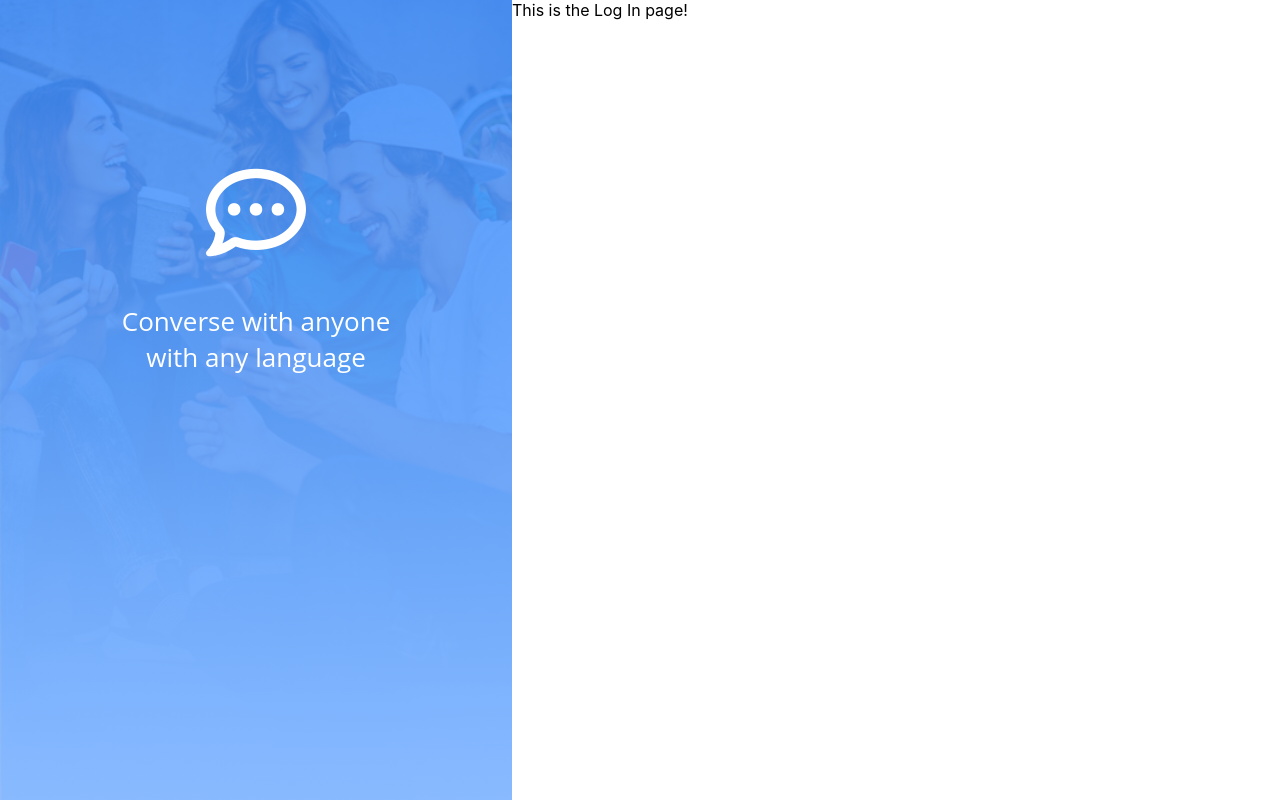
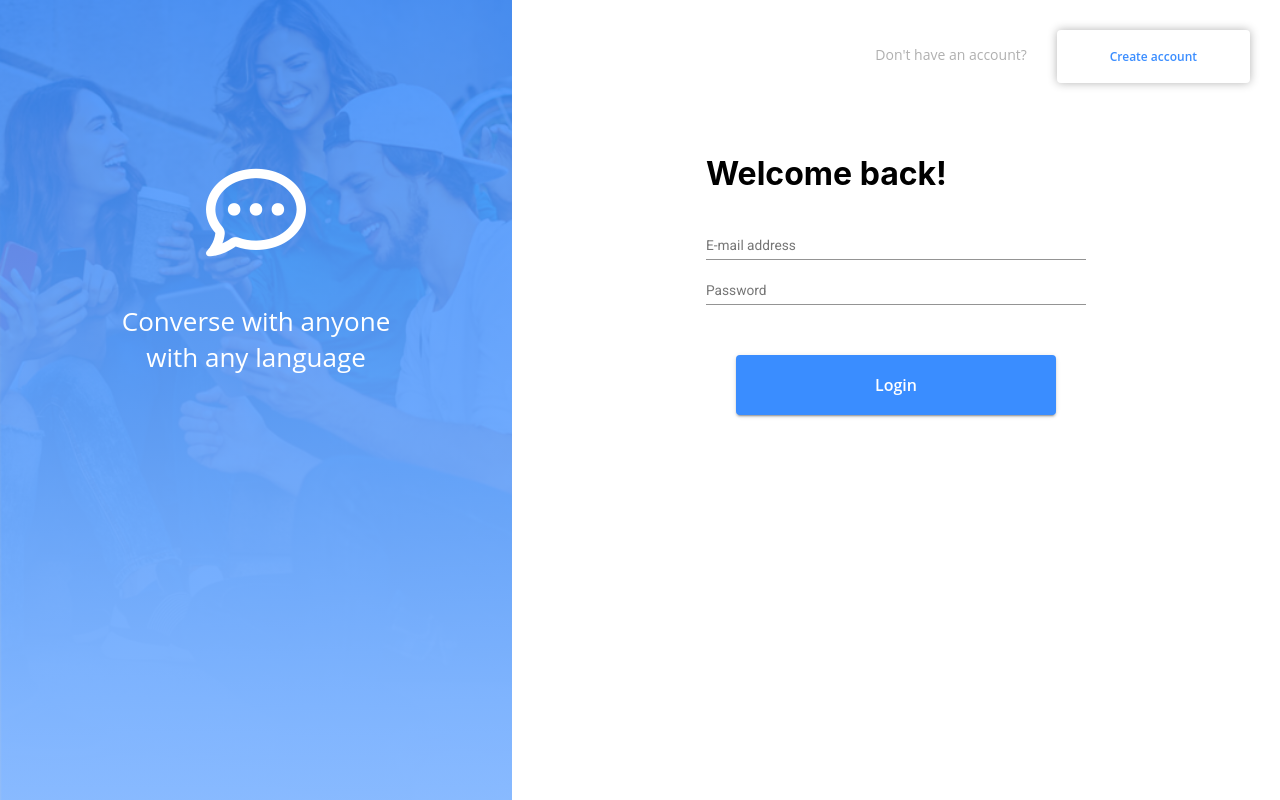
Before and after one commit to Brian-Fairbanks/Chatta, a React (Create React App) app in the folder client/: page /LogIn in a window 1280 px wide. Built offline with nearby package versions, Linux system fonts and the light colour scheme.

Commit message:
Set up more formatting for a standardized UserAuth page (still named login) - created controlled login form

```diff
--- a/client/src/App.css
+++ b/client/src/App.css
@@ -1,3 +1,12 @@
+/* *{
+  outline:1px solid #f00;
+} */
+
+#root, body, html{
+  padding:0px;
+  margin:0px;
+}
+
 .App {
   text-align: center;
 }
@@ -31,10 +40,3 @@
     transform: rotate(360deg);
   }
 }
-
-
-
-.signIn{
-  display:flex;
-  flex-direction: row;
-}
--- /dev/null
+++ b/client/src/components/LoginForm/index.js
@@ -0,0 +1,91 @@
+import Form from "@material-ui/core/FormControl";
+import {TextField, Button, Typography} from "@material-ui/core";
+import { makeStyles } from "@material-ui/core/styles";
+import React, { useState } from "react";
+
+// Styles
+const useStyles = makeStyles({
+  form: {
+    width: "100%",
+    "& label.Mui-focused": {
+      color: "grey",
+    },
+    "& .MuiInput-underline:after": {
+      borderBottomColor: "#3A8DFF",
+    },
+  },
+
+  divider :{
+    height:50
+  },
+
+  buttonDark: {
+    color: "#fff",
+    background:"#3A8DFF",
+    padding: "16px 53px",
+    margin: "0px 30px",
+    textTransform: "none",
+    fontFamily: "'Open Sans', Arial, sans-serif",
+    fontSize: 16,
+    fontWeight: 600,
+  },
+});
+
+// Login Form Component
+function LoginForm() {
+  // set up styles for use by elements
+  const classes = useStyles();
+
+  // Set up States
+  const [userSubmission, setUserSubmission] = useState({
+    password: "",
+    email: "",
+  });
+
+  // function to aid in setting states
+  function handleInputChange(event) {
+    const { name, value } = event.target;
+    setUserSubmission({ ...userSubmission, [name]: value });
+  }
+
+
+  function handleSubmit(event){
+    event.preventDefault();
+    console.log("Submitting:",userSubmission);
+
+  }
+
+  // Data returned from function
+  //===========================
+  return (
+    <div>
+      <h1> Welcome back!</h1>
+
+      <Form className={classes.form} onSubmit={handleSubmit}>
+        <TextField
+          id="standard-basic"
+          label="E-mail address"
+          width="100%"
+          name="email"
+          onChange={handleInputChange}
+        />
+
+        <TextField
+          id="standard-basic-password"
+          label="Password"
+          type="Password"
+          name="password"
+          onChange={handleInputChange}
+        />
+
+        <Typography className={classes.divider} />
+
+        <Button type="submit" variant="contained" className={classes.buttonDark} onClick={handleSubmit}>
+          Login
+        </Button>
+      </Form>
+    </div>
+  );
+}
+
+export default LoginForm;
--- a/client/src/pages/LogIn.js
+++ b/client/src/pages/LogIn.js
@@ -1,11 +1,72 @@
 import UserPaneSplash from "../components/UserPaneSplash";
+import LoginForm from "../components/LoginForm";
+import Box from "@material-ui/core/Box";
+import Button from "@material-ui/core/Button";
+import { makeStyles } from "@material-ui/core/styles";
+import { Link } from "react-router-dom";
 
-function LogIn() {
+const useStyles = makeStyles({
+  paneWrapper: {
+    display: "flex",
+    flexDirection: "row",
+    padding: 0,
+    margin: 0,
+  },
+
+  contentPane: {
+    flexGrow: 1,
+  },
+
+  pageHeader: {
+    fontSize: 14,
+    paddingTop: 30,
+    color: "#B0B0B0",
+    textAlign: "right",
+    fontFamily: "'Open Sans', Arial, sans-serif",
+    fontWeight: 500,
+  },
+
+  buttonLight: {
+    color: "#3A8DFF",
+    boxShadow: "0 0 10px rgba(0,0,0,.3)",
+    padding: "16px 53px",
+    margin: "0px 30px",
+    textTransform: "none",
+    fontFamily: "'Open Sans', Arial, sans-serif",
+    fontWeight: 600,
+  },
+
+  noUnderline: {
+    textDecoration: "none",
+  },
+
+  header: {
+    padding: 20,
+    paddingTop: 50,
+    margin: "auto",
+    maxWidth: 380,
+  },
+});
+
+function LogIn(props) {
+  const classes = useStyles();
+
   return (
-    <div className="signIn">
+    <Box className={classes.paneWrapper}>
       <UserPaneSplash />
-      <div>This is the Log In page!</div>
-    </div>
+      <Box className={classes.contentPane}>
+        <Box className={classes.pageHeader}>
+          <span>Don't have an account?</span>
+          <Link className={classes.noUnderline} to="/SignUp">
+            <Button className={classes.buttonLight}>Create account</Button>
+          </Link>
+        </Box>
+        <Box  className={classes.header}>
+          <LoginForm/>
+        </Box>
+
+      </Box>
+    </Box>
   );
 }
 
--- a/client/src/pages/SignUp.js
+++ b/client/src/pages/SignUp.js
@@ -1,11 +1,40 @@
 import UserPaneSplash from "../components/UserPaneSplash";
+import Box from "@material-ui/core/Box";
+import Button from "@material-ui/core/Button";
+import { makeStyles } from "@material-ui/core/styles";
+import { Link } from "react-router-dom";
+
+const useStyles = makeStyles({
+  container: {
+    fontSize: 14,
+    paddingTop: 30,
+    color: "#B0B0B0",
+    textAlign: "right",
+  },
+
+  buttonLight: {
+    color: "#3A8DFF",
+    boxShadow: "0 0 10px rgba(0,0,0,.3)",
+    padding: "16px 53px",
+    margin: "0px 30px",
+  },
+});
 
 function SignUp() {
+  const classes = useStyles();
+
   return (
-    <div className="signIn">
+    <Box className="paneWrapper">
       <UserPaneSplash />
-      <div>This is the sign up page!</div>
-    </div>
+      <Box className="contentPane">
+        <Box className={classes.container}>
+          <span>Already have an account?</span>
+          <Link to="/LogIn">
+            <Button className={classes.buttonLight}>Login</Button>
+          </Link>
+        </Box>
+      </Box>
+    </Box>
   );
 }
 
```
